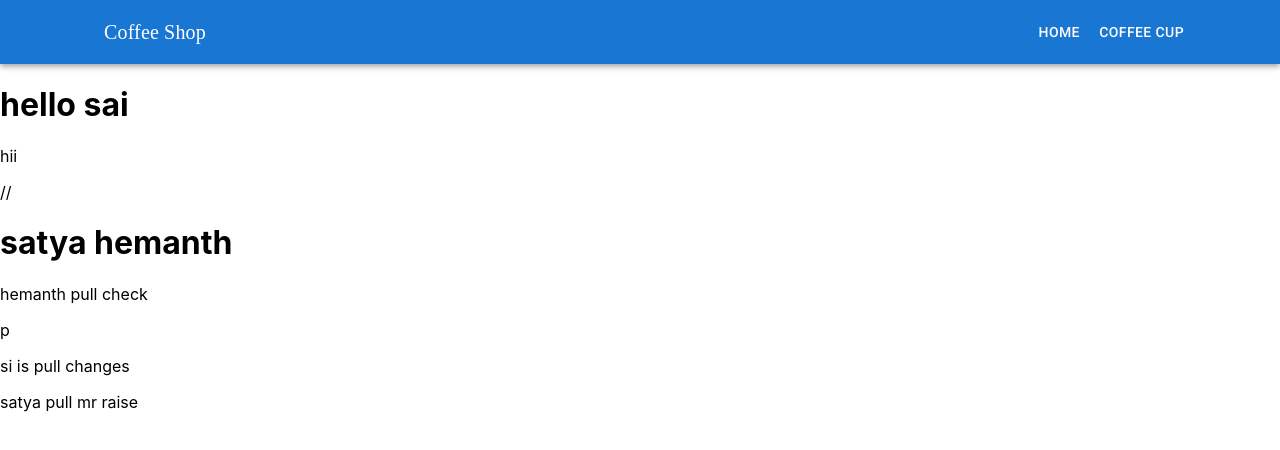
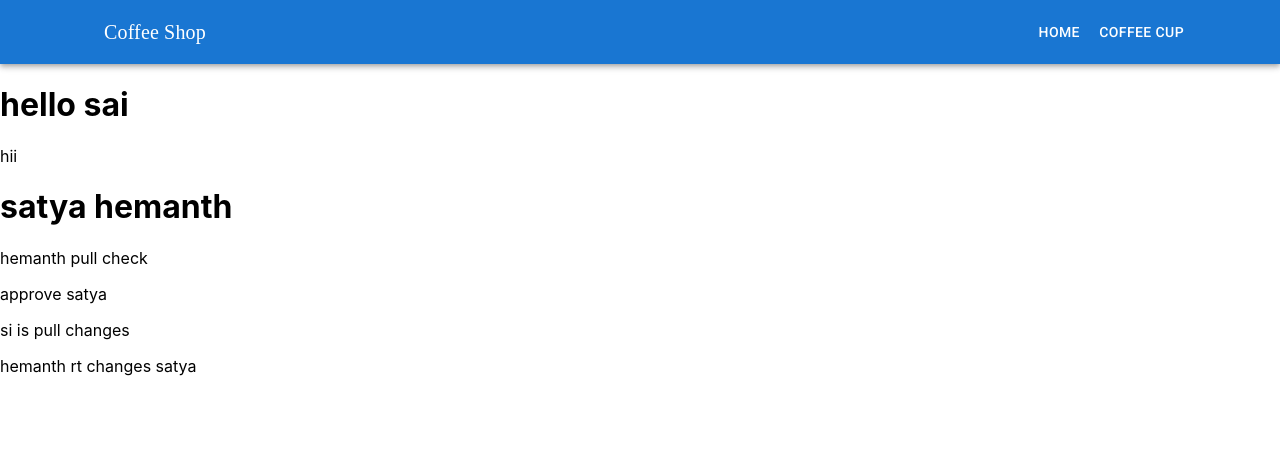
Before and after one commit to rebelsatya/react-demo, a React (Create React App) app: page / in a window 1280 px wide. Shown: the top 450 px of the page. Built offline with nearby package versions, Linux system fonts and the light colour scheme; some icons are missing; a web font is replaced by a local one.

Commit message:
update add feature

```diff
--- a/src/App.js
+++ b/src/App.js
@@ -14,12 +14,14 @@ function App(){
     <Navbar/>
     <h1>hello sai</h1>
     <p>hii</p>
-   // <h1>satya hemanth</h1>
+    <h1>satya hemanth</h1>
+
+
 
     <p>hemanth pull check</p>
-    <p>p</p>
+    <p>approve satya</p>
     <p>si is pull changes</p>
-    <p>satya pull mr raise</p>
+    <p>hemanth rt changes satya</p>
 
     </>
   )
```
